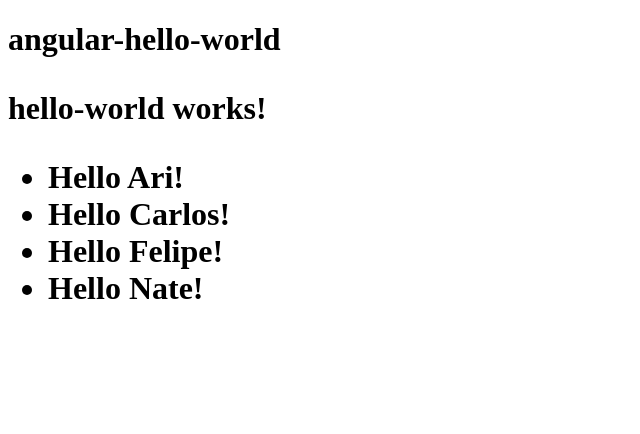
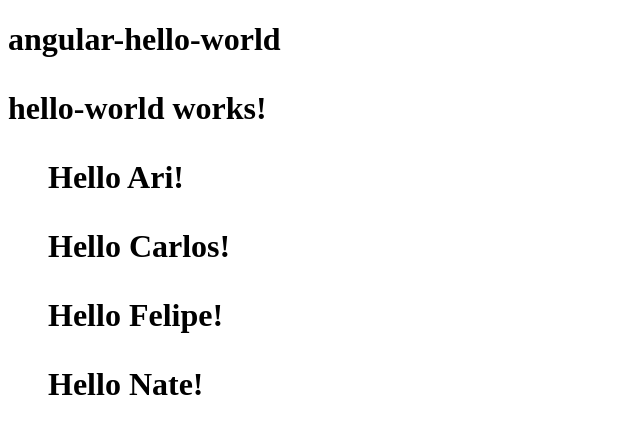
Before and after one commit to RHieger/ng-book-angular-8, an Angular app in the folder angular-hello-world/: page / in a window 1280 px wide. Shown: the top 434 px of the page, without its empty margins (0-640 px from the left). Built offline with nearby package versions, Linux system fonts and the light colour scheme.

Commit message:
Completed AngularHelloWorld application.

```diff
--- a/angular-hello-world/src/app/user-item/user-item.component.ts
+++ b/angular-hello-world/src/app/user-item/user-item.component.ts
@@ -1,4 +1,8 @@
-import { Component, OnInit } from '@angular/core';
+import {
+  Component,
+  OnInit,
+  Input
+} from '@angular/core';
 
 @Component({
   selector: 'app-user-item',
@@ -9,13 +13,11 @@
 
   // PROPERTIES:
 
-  name: string;
+  @Input() name: string;
 
   constructor() {
 
-    // Set value of name:
-
-    this.name = 'Felipe';
+    // Removed setting of name property.
 
   }
 
--- a/angular-hello-world/src/app/user-list/user-list.component.css
+++ b/angular-hello-world/src/app/user-list/user-list.component.css
@@ -0,0 +1,3 @@
+ul  {
+  list-style-type: none;
+}
--- a/angular-hello-world/src/app/user-list/user-list.component.html
+++ b/angular-hello-world/src/app/user-list/user-list.component.html
@@ -2,6 +2,8 @@
 
 <ul>
   <li *ngFor="let name of names">
-    Hello {{ name }}!
+   <app-user-item [name]="name">
+     <!-- Dynamic content lives here. -->
+   </app-user-item>
   </li>
 </ul>
```
